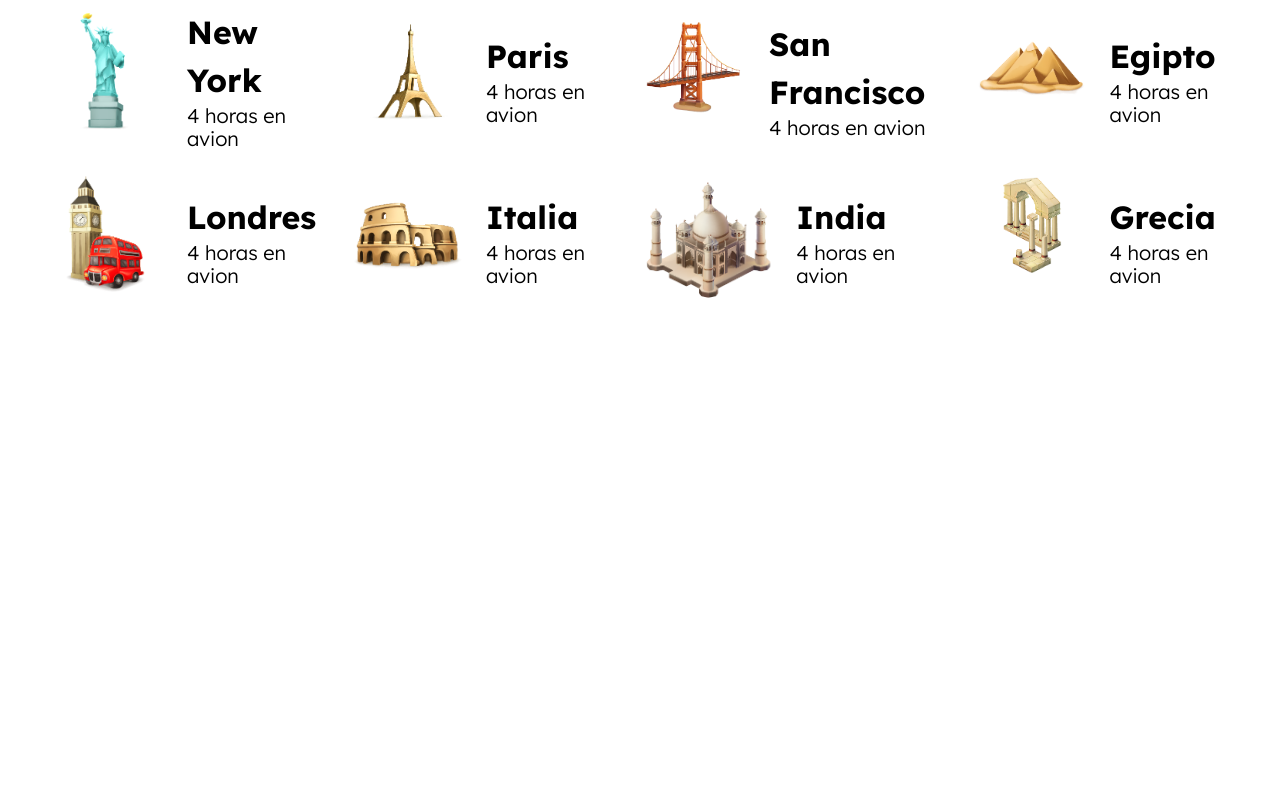
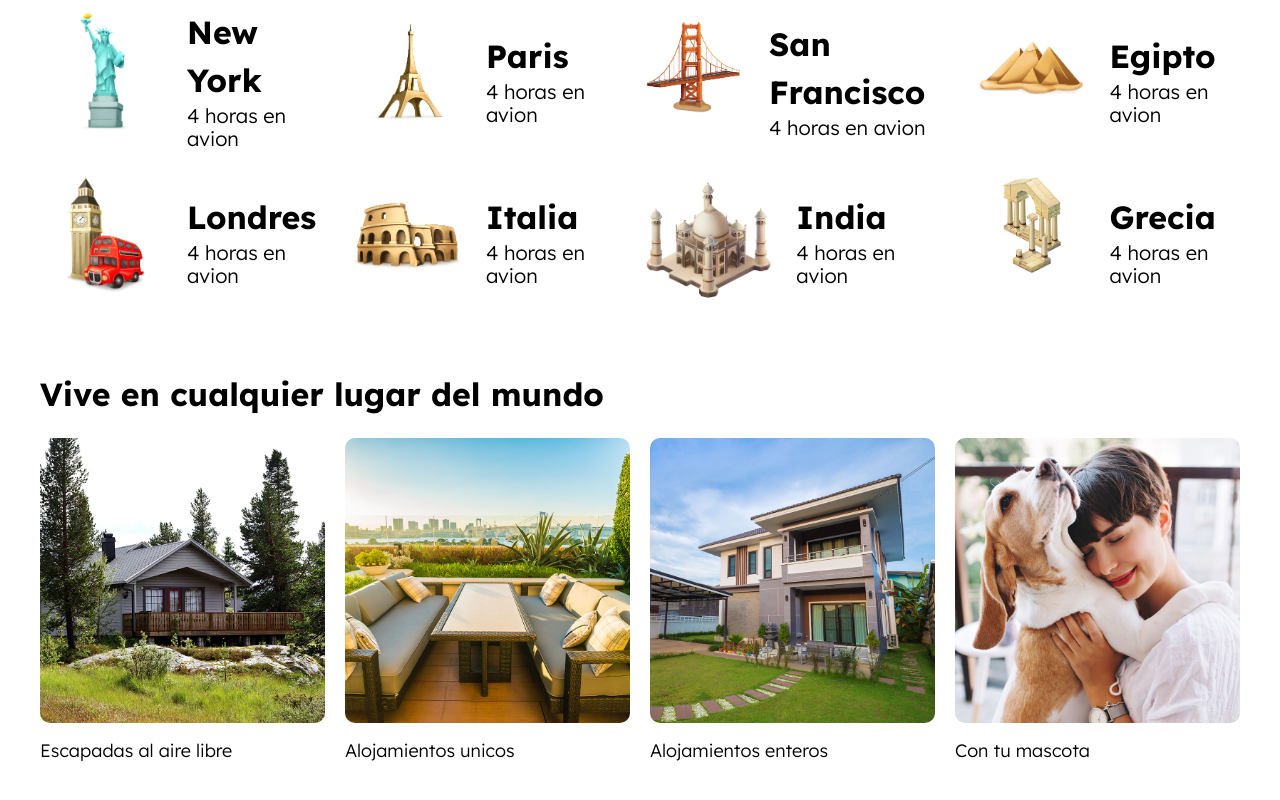
Before and after one commit to yorudevv-hub/ClondeAirBnB, a website: page index.html in a window 1280 px wide. Shown: the part 879-1679 px from the top of the page. Before the commit the page ends 1209 px from the top, so only its background shows below. Drawn offline with Linux system fonts and the light colour scheme.

Commit message:
feat: complete Lugares section layout and styling

```diff
--- a/index.html
+++ b/index.html
@@ -42,7 +42,7 @@
 
             <div class="formulario__campo">
                 <label for="Salida" class="formulario__label">Salida</label>
-                <input type="date" class="formulario__input"  id="Salida">
+                <input type="date" class="formulario__input" id="Salida">
             </div>
 
             <div class="formulario__campo">
@@ -153,6 +153,37 @@
             </li>
         </ul>
     </section>
+
+    <section class="lugares contenedor seccion">
+        <h2 class="lugares__heading">Vive en cualquier lugar del mundo</h2>
+        <div class="lugares__grid">
+            <div class="lugar">
+                <img src="img/vive_1.jpg" alt="imagen seccion viva" class="lugar__imagen">
+                <p class="lugar__nombre">Escapadas al aire libre</p>
+            </div>
+
+            <div class="lugar">
+
+                <img src="img/vive_2.jpg" alt="imagen seccion viva" class="lugar__imagen">
+
+                <p class="lugar__nombre">Alojamientos unicos</p>
+            </div>
+
+            <div class="lugar">
+
+                <img src="img/vive_3.jpg" alt="imagen seccion viva" class="lugar__imagen">
+
+                <p class="lugar__nombre">Alojamientos enteros</p>
+            </div>
+
+            <div class="lugar">
+                <img src="img/vive_4.jpg" alt="imagen seccion viva" class="lugar__imagen">
+
+                <p class="lugar__nombre">Con tu mascota</p>
+            </div>
+        </div>
+
+    </section>
 </body>
 
 </html>
--- a/src/scss/base/_mixins.scss
+++ b/src/scss/base/_mixins.scss
@@ -1,4 +1,4 @@
-@use 'variables' as v;
+@use "variables" as v;
 
 /** Media Queries **/
 @mixin telefono {
@@ -19,7 +19,6 @@
   }
 }
 
-
 @mixin boton($bgColor, $colorTexto) {
   background-color: $bgColor;
   padding: 2rem 4rem;
@@ -35,8 +34,22 @@
   }
 }
 
-@mixin grid($columnas, $espaciado ) {
+@mixin grid($columnas, $espaciado) {
   display: grid;
   gap: $espaciado;
   grid-template-columns: repeat($columnas, 1fr);
 }
+
+@mixin scrollHorizontal {
+  overflow-y: hidden;
+  overflow-x: scroll;
+  scroll-snap-type: x mandatory;
+
+  > * {
+    scroll-snap-align: center;
+  }
+
+    @include tablet {
+        overflow-x: auto;
+    }
+}
--- a/src/scss/ui/contenido/_index.scss
+++ b/src/scss/ui/contenido/_index.scss
@@ -1 +1,2 @@
 @forward "destino";
+@forward "lugares"
--- /dev/null
+++ b/src/scss/ui/contenido/_lugares.scss
@@ -0,0 +1,28 @@
+@use "base/variables" as v;
+@use "base/mixins" as m;
+
+.lugares {
+  &__grid {
+    display: grid;
+    grid-template-columns: repeat(4, 30rem);
+    column-gap: 4rem;
+    @include m.scrollHorizontal;
+    @include m.tablet {
+      @include m.grid(2, 2rem);
+    }
+
+    @include m.desktop {
+      @include m.grid(4, 2rem);
+    }
+  }
+}
+
+.lugar{
+   &__imagen{
+    border-radius: 1rem;
+   }
+
+   &__nombre{
+    font-size: 1.8rem;
+   }
+}
```
Also changed, not shown: build/css/app.css. Lines whose indentation alone changed are shown as unchanged.
